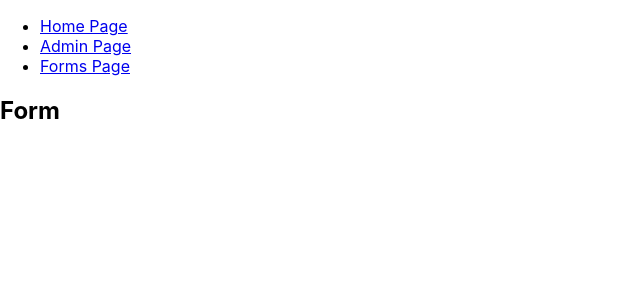
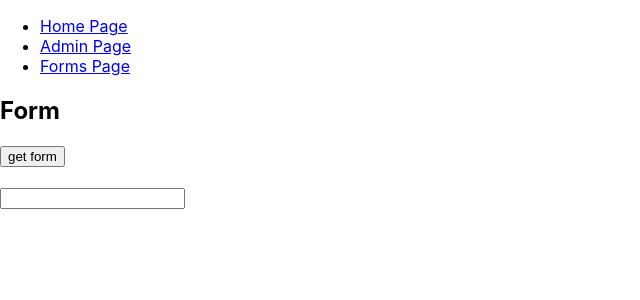
Before and after one commit to DANIELKAKAI/Busara, a React (Create React App) app: page /form in a window 1280 px wide. Shown: the top 300 px of the page, without its empty margins (0-640 px from the left). Built offline with nearby package versions, Linux system fonts and the light colour scheme; no server answers.

Commit message:
forms page updates

```diff
--- a/src/App.js
+++ b/src/App.js
@@ -16,7 +16,7 @@ function App(props) {
   };
 
   return (
-    <AuthContext.Provider value={{ authTokens, setAuthTokens: setTokens }}>
+    <AuthContext.Provider value={{ authTokens:'E1yCmIRmK9EO4u7sGTzqOO0qwAYFBM', setAuthTokens: setTokens }}>
       <Router>
         <div>
           <ul>
--- a/src/pages/Form.js
+++ b/src/pages/Form.js
@@ -3,26 +3,94 @@ import axios from "axios";
 import { FORM_URL } from "../Utils";
 import { useAuth } from "../context/auth";
 
-
 function Form() {
   const { authTokens } = useAuth();
+  const [form, setForm] = useState({
+    pages: [
+      {
+        sections: [
+          {
+            questions: [{}],
+          },
+        ],
+      },
+    ],
+  });
 
-  useEffect(() => {
-    axios
+  const getForm = async () => {
+    await axios
       .get(FORM_URL, {
         headers: {
           Authorization: `Bearer ${authTokens}`,
         },
       })
       .then((response) => {
-        //console.log(response);
+        if (response.status === 200) {
+          setForm(response.data.forms[0]);
+          console.log(form);
+        }
       })
       .catch((error) => {
         console.log(error);
       });
-  });
+  };
 
-  return <h2>Form</h2>;
+  /* const getInputs = () => {
+    //console.log(form);
+    let inputs = [];
+    form.pages.map((page) => {
+      page.sections.map((section) => {
+        section.questions.map((q) => {
+          inputs.append(in)
+        });
+      });
+    });
+  }; */
+
+  return (
+    <div>
+      <h2>Form</h2>
+      <button onClick={() => getForm()}>get form</button>
+      <form>
+        {form.pages.map((page) =>
+          page.sections.map((section) =>
+            section.questions.map((q) => {
+              if (q.widget == "select") {
+                return (
+                  <div>
+                    <font size="3">
+                      <font face="Arial">
+                        {q.column_match}
+                        <br />
+                      </font>
+                    </font>
+
+                    <select value={q.default} id={q.column_match}>
+                      {q.q_options.map((option) => (
+                        <option value={option.id}>{option.name}</option>
+                      ))}
+                    </select>
+                  </div>
+                );
+              }
+
+              return (
+                <div>
+                  <font size="3">
+                    <font face="Arial">
+                      {q.column_match}
+                      <br />
+                    </font>
+                  </font>
+                  <input type={q.type} value={q.default} id={q.column_match} />
+                </div>
+              );
+            })
+          )
+        )}
+      </form>
+    </div>
+  );
 }
 
 export default Form;
--- a/src/pages/Login.js
+++ b/src/pages/Login.js
@@ -19,7 +19,6 @@ function Login(props) {
   const [username, setusername] = useState("");
   const [password, setPassword] = useState("");
   const { setAuthTokens } = useAuth();
-  const referer = props.location.state.referer || "/";
 
   const postLogin = (e) => {
     e.preventDefault();
@@ -54,7 +53,7 @@ function Login(props) {
   };
 
   if (isLoggedIn) {
-    return <Redirect to={referer} />;
+    return <Redirect to="/" />;
   }
 
   return (
```
